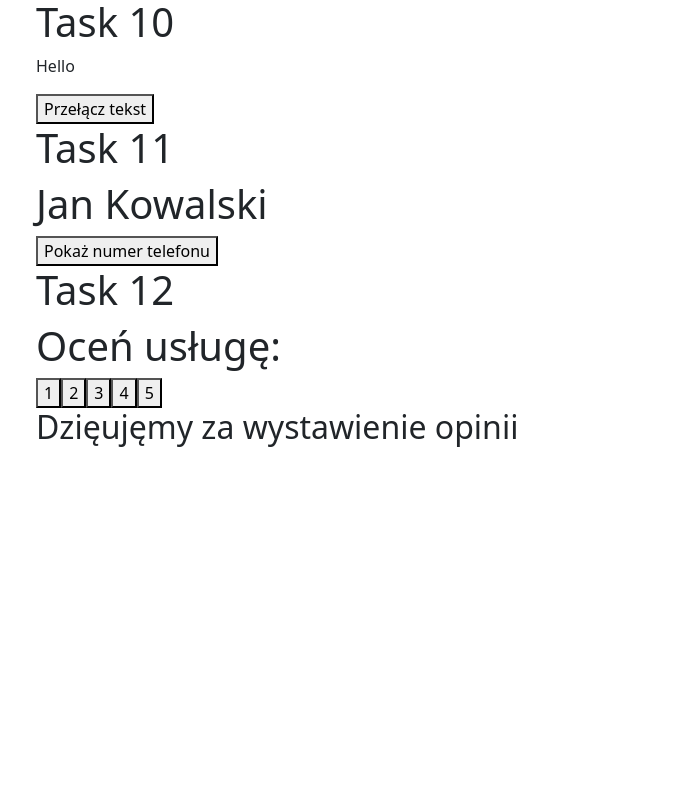
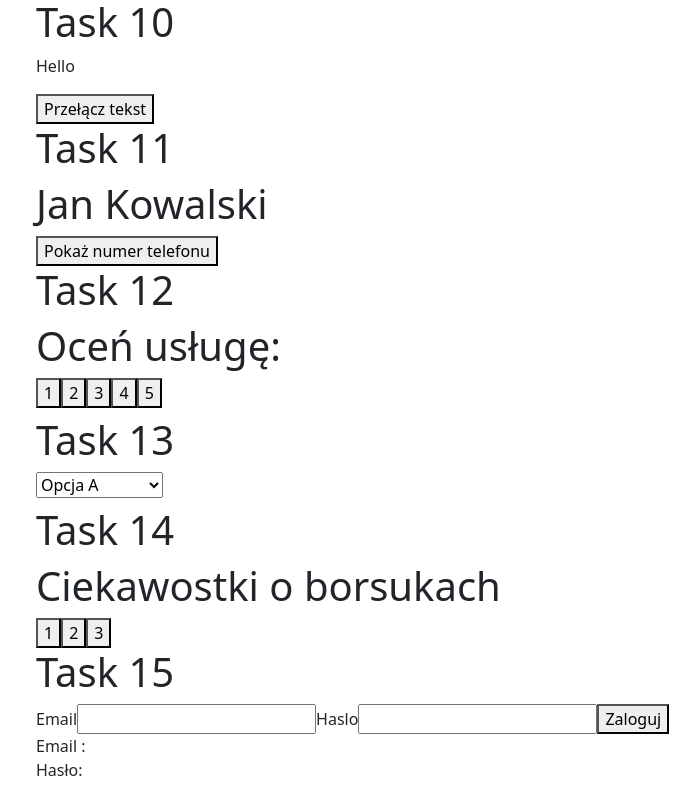
Before and after one commit to celnik-213/react, a React (Create React App) app: page / in a window 1280 px wide. Shown: the part 454-1252 px from the top of the page, without its empty margins (46-746 px from the left). Before the commit the page ends 908 px from the top, so only its background shows below. Built offline with nearby package versions, Linux system fonts and the light colour scheme.

Commit message:
Zadanie 13-15

```diff
--- a/src/App.js
+++ b/src/App.js
@@ -8,6 +8,9 @@ import Password from './components/password';
 import TextToogle from './components/TextToogle';
 import ShowNumber from './components/showNumber';
 import Wiadomosc from './components/Wiadomosc';
+import Wyswietlanie from './components/wyswietlanie';
+import Sekcje from './components/sekcje';
+import Login  from './components/login';
 
 function App() {
 
@@ -29,6 +32,12 @@ function App() {
             <ShowNumber />
             <h1>Task 12</h1>
             <Wiadomosc />
+            <h1>Task 13</h1>
+            <Wyswietlanie />
+            <h1>Task 14</h1>
+            <Sekcje />
+            <h1>Task 15</h1>
+            <Login />
         </div>
 
     );
--- a/src/components/Wiadomosc.jsx
+++ b/src/components/Wiadomosc.jsx
@@ -1,15 +1,17 @@
-import { useState, useEffect, use } from "react";
+import React from "react"
+import { useState } from "react";
 
-const Wiadomosc = () =>   {
+const Wiadomosc = () => {
+
+    const [message, setMessage] = useState(false);
 
     function handleClick(score) {
-
         if (score === 5) {
-            alert("Bardzo dziękujemy! :)");
+           setMessage("Bardzo dziękujemy! :)");
         } else if (score > 2) {
-            alert("Dziękujemy!");
+            setMessage("Dziękujemy!");
         } else {
-            alert("Przykro nam :(");
+            setMessage("Przykro nam :(");
         }
     }
     return (
@@ -22,8 +24,8 @@ const Wiadomosc = () =>   {
             <button onClick={() => handleClick(3)}>3</button>
             <button onClick={() => handleClick(4)}>4</button>
             <button onClick={() => handleClick(5)}>5</button>
-            <h2>Dzięujęmy za wystawienie opinii</h2>
+            <h2>{message}</h2>
         </>
     );
-}
+};
 export default Wiadomosc;
--- /dev/null
+++ b/src/components/login.jsx
@@ -0,0 +1,33 @@
+import { useState, useEffect, use } from "react";
+
+const Login = () => {
+
+    const [login, setLogin] = useState({email:"",password:""});
+
+    const handleChange = (e) =>{
+        const {name,value} = e.target;
+        setLogin({ ...login, [name]: value});
+    }
+    const handleSumbit = (e) =>{
+        e.preventDefault();
+        alert(`Email : ${login.email} \n hasło: ${login.password}`)
+    }
+
+    return (
+        <>
+           <form onSumbit={handleSumbit} >
+            <label htmlFor="">Email</label>
+            <input type="email" name="email" value={login.email} onChange = {handleChange} />
+            <label htmlFor="">Haslo</label>
+            <input type="password" name="password" value={login.password} onChange = {handleChange}/>
+           <button type="sumbit">Zaloguj </button>
+           </form>
+           <p>Email :{login.email} <br></br> Hasło: {login.password}</p>
+
+
+        </>
+
+    );
+};
+
+export default Login;
--- /dev/null
+++ b/src/components/sekcje.jsx
@@ -0,0 +1,35 @@
+import { useState, useEffect, use } from "react";
+const Sekcje = () => {
+
+    const [ciekawostka, setCiekawostka] = useState(0);
+
+    function handleClick(numer) {
+        setCiekawostka(numer);
+    }
+
+    return (
+        <>
+            <h1>Ciekawostki o borsukach</h1>
+            <button onClick={() => handleClick(1)}>1</button>
+            <button onClick={() => handleClick(2)}>2</button>
+            <button onClick={() => handleClick(3)}>3</button>
+            {ciekawostka == 1 && <section >
+                <h2>Ciekawostka 1</h2>
+                <p>Borsuki to ssaki z rodziny łasicowatych.</p>
+            </section>}
+
+            {ciekawostka == 2 &&<section>
+                <h2>Ciekawostka 2</h2>
+                <p>Ich dieta obejmuje owady i rośliny.</p>
+            </section>}
+
+            {ciekawostka == 3 &&<section>
+                <h2>Ciekawostka 3</h2>
+                <p>Borsuki są aktywne nocą.</p>
+            </section> }
+        </>
+
+    );
+};
+
+export default Sekcje;
--- /dev/null
+++ b/src/components/wyswietlanie.jsx
@@ -0,0 +1,20 @@
+import { useState, useEffect, use } from "react";
+
+const Wyswietlanie = () => {
+
+    const [option, setOption] = useState("");
+
+     return (
+        <>
+            <select value = {option} onChange = {e => setOption(e.target.value)}>
+                <option disabled selected value>Wybierz opcję</option>
+                <option value="Opcja: A" >Opcja A</option>
+                <option value="Opcja: B" >Opcja B</option>
+                <option value="Opcja: C" >Opcja C</option>
+            </select>
+
+            <h1>{option}</h1>
+        </>
+    );
+};
+export default Wyswietlanie;
```
